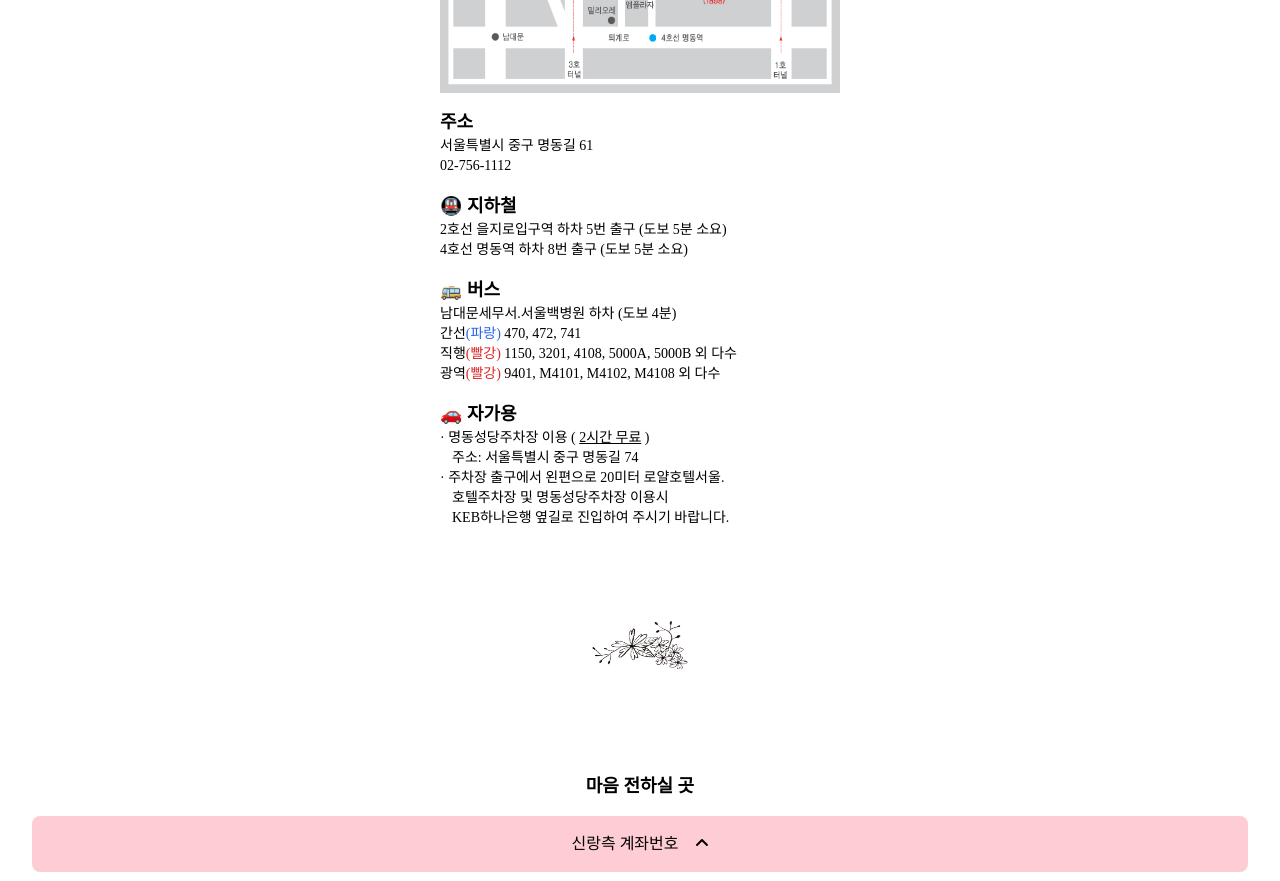
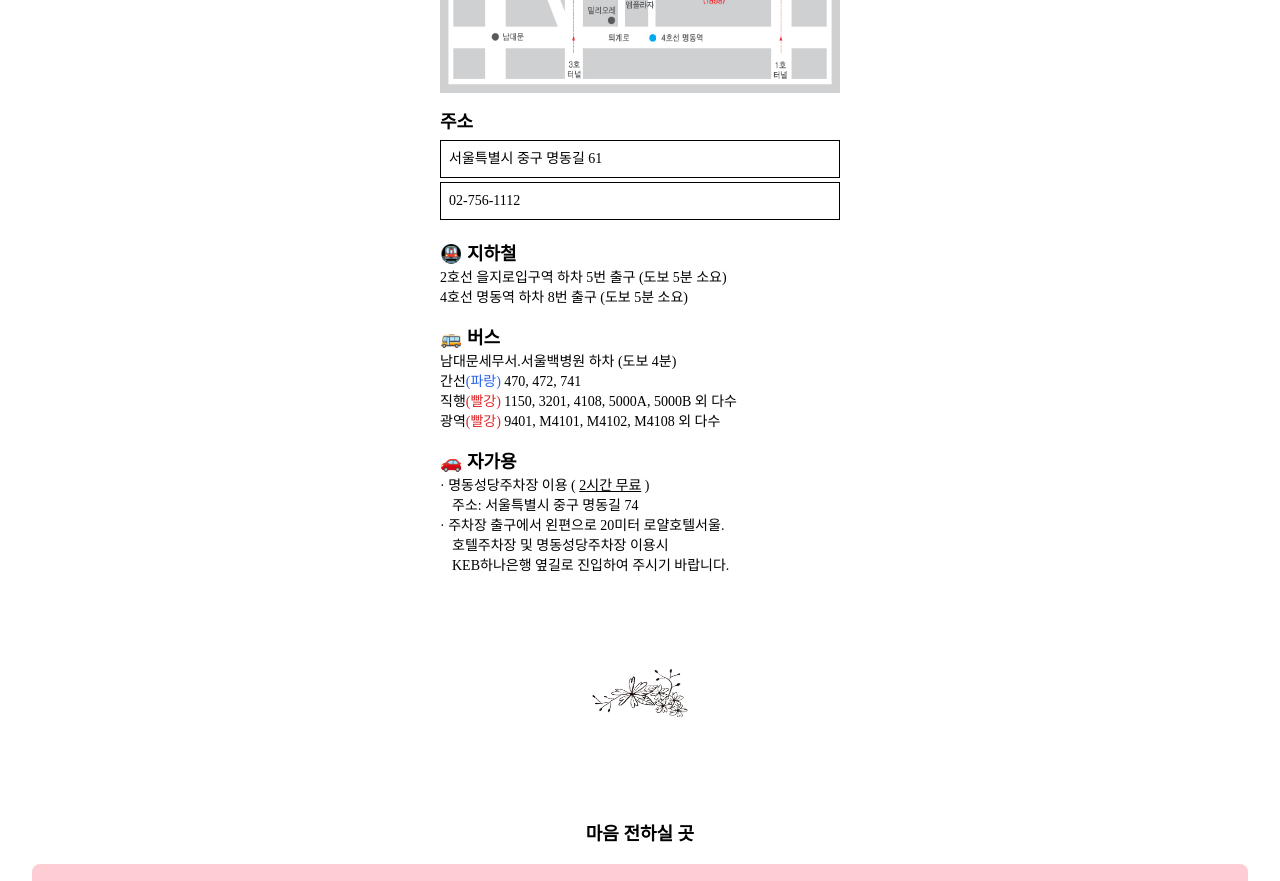
Before and after one commit to hhaze/wedding-invitation, a Next.js app: page / in a window 1280 px wide. Shown: the part 2220-3101 px from the top of the page. Built offline with nearby package versions, Linux system fonts and the light colour scheme.

Commit message:
feat: 클릭가능한 버튼 보더 줘봄

```diff
--- /dev/null
+++ b/components/Border2.tsx
@@ -0,0 +1,13 @@
+import {FunctionComponent, PropsWithChildren} from "react";
+import {ToastCopy} from "./ToastCopy";
+
+export const Border2: FunctionComponent<Props> = (props) => {
+  return (
+    <div className="p-2 my-1 border border-black">
+      {props.children}
+    </div>
+  )
+}
+
+type Props = PropsWithChildren<{
+}>
--- /dev/null
+++ b/components/ColoredToastCopy.tsx
@@ -0,0 +1,17 @@
+import {FunctionComponent, PropsWithChildren} from "react";
+import {ToastCopy} from "./ToastCopy";
+import {Border2} from "./Border2";
+
+export const ColoredToastCopy: FunctionComponent<Props> = (props) => {
+  return (
+    <ToastCopy text={props.text}>
+      <Border2>
+        {props.children}
+      </Border2>
+    </ToastCopy>
+  )
+}
+
+type Props = PropsWithChildren<{
+  text: string
+}>
--- a/components/Location.tsx
+++ b/components/Location.tsx
@@ -1,6 +1,7 @@
 import React, {FunctionComponent} from 'react'
 import Image from 'next/image'
-import {ToastCopy} from "./ToastCopy";
+import {ColoredToastCopy} from "./ColoredToastCopy";
+import {Border2} from "./Border2";
 
 export const Location: FunctionComponent = () => {
   return (
@@ -9,8 +10,10 @@ export const Location: FunctionComponent = () => {
       <Image src='/royal_location.png' width={400} height={300}/>
       <div className='text-sm text-left py-2'>
         <div className='font-bold text-lg'>주소</div>
-        <ToastCopy text="서울특별시 중구 명동길 61">서울특별시 중구 명동길 61</ToastCopy>
-        <a href="tel:02-756-1112">02-756-1112</a>
+        <ColoredToastCopy text="서울특별시 중구 명동길 61">서울특별시 중구 명동길 61</ColoredToastCopy>
+        <Border2>
+          <a href="tel:02-756-1112">02-756-1112</a>
+        </Border2>
       </div>
       <div className='text-sm text-left py-2'>
         <div className='font-bold text-lg'>🚇 지하철</div>
```
